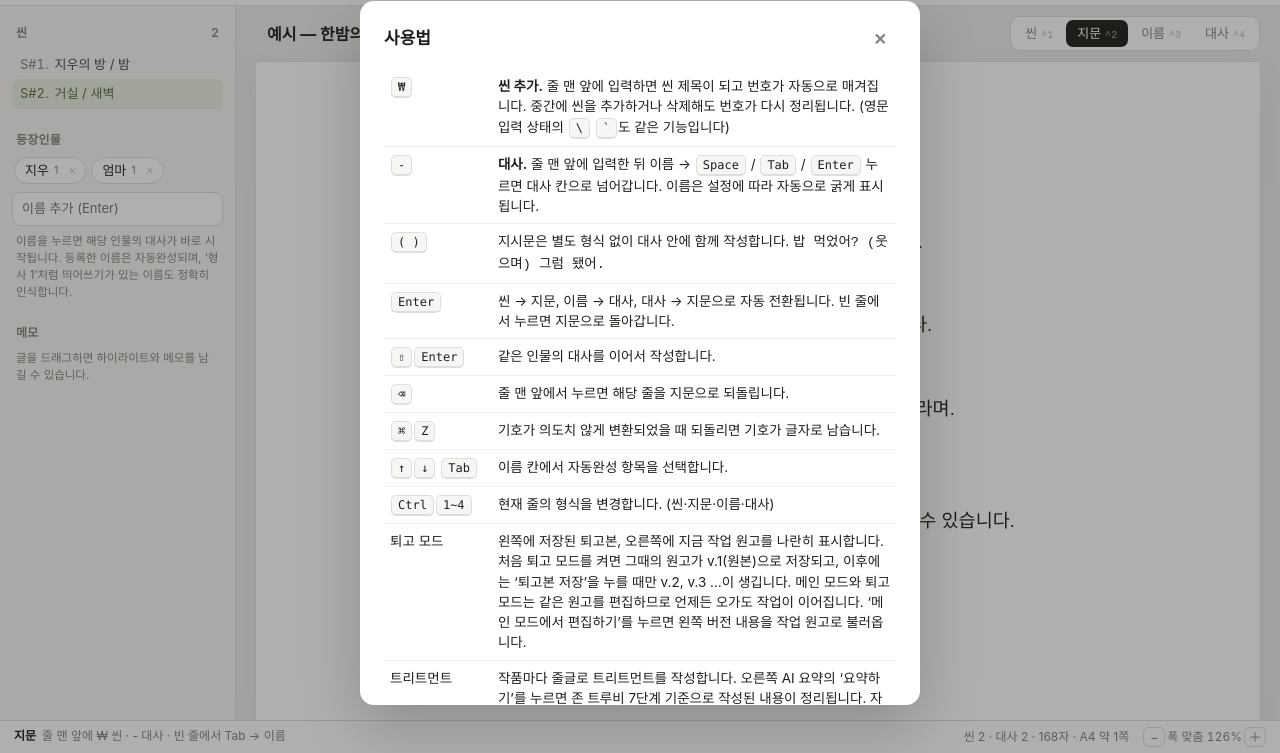
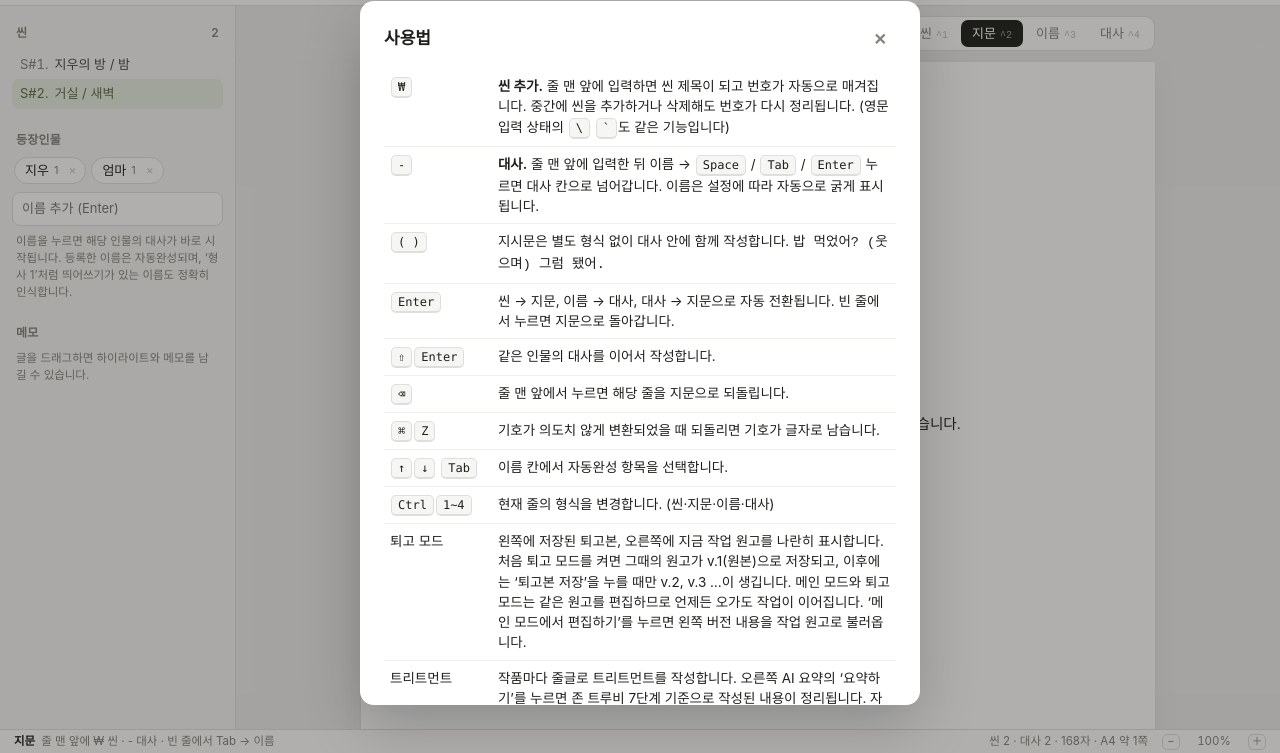
Before and after one commit to mysemm1124/Me.Scripter, a plain HTML site: page index.html in a window 1280 px wide. Shown: the part 47-800 px from the top of the page. Drawn offline with Linux system fonts and the light colour scheme.

Commit message:
Add files via upload

```diff
--- a/index.html
+++ b/index.html
@@ -128,12 +128,12 @@ aside section+section{margin-top:22px}
 .sugg .sh{font-size:11px;color:var(--sub);padding:4px 10px 2px;border-top:1px solid var(--line);margin-top:3px}
 
 /* status */
-.status{flex:none;display:flex;justify-content:space-between;gap:12px;padding:6px 14px;background:#fff;border-top:1px solid var(--line);font-size:12px;color:var(--sub)}
+.status{flex:none;display:flex;align-items:center;justify-content:space-between;gap:12px;padding:2px 14px;min-height:24px;background:#fff;border-top:1px solid var(--line);font-size:11.5px;line-height:1.4;color:var(--sub)}
 .status b{color:var(--ink);font-weight:600;margin-right:6px}
 #stats{white-space:nowrap}
 .sright{display:flex;align-items:center;gap:14px}
 .zoom{display:flex;align-items:center;gap:2px}
-.zoom button{border:1px solid var(--line);background:#fff;border-radius:6px;width:22px;height:20px;line-height:1;padding:0;color:var(--sub);font-size:13px}
+.zoom button{border:1px solid var(--line);background:#fff;border-radius:5px;width:18px;height:16px;line-height:1;padding:0;color:var(--sub);font-size:11px}
 .zoom button:hover{color:var(--ink);border-color:var(--accent)}
 .zoom span{min-width:64px;text-align:center;font-variant-numeric:tabular-nums;cursor:pointer}
 #measure{position:absolute;left:-99999px;top:0;width:16.6cm;visibility:hidden;pointer-events:none}
@@ -352,7 +352,7 @@ kbd.k{display:inline-block;font:12px/1 ui-monospace,Menlo,monospace;background:v
   </div>
 </div>
 
-<footer class="status"><span id="hint"></span><span class="sright"><span id="stats"></span><span class="zoom" title="종이 보기 배율 · 숫자를 누르면 폭 맞춤"><button id="zOut">−</button><span id="zVal">100%</span><button id="zIn">＋</button></span></span></footer>
+<footer class="status"><span id="hint"></span><span class="sright"><span id="stats"></span><span class="zoom" title="종이 보기 배율 · 숫자를 누르면 100% ↔ 폭 맞춤"><button id="zOut">−</button><span id="zVal">100%</span><button id="zIn">＋</button></span></span></footer>
 <div id="measure" class="sheet" aria-hidden="true"></div>
 <div class="sugg" id="sugg" hidden></div>
 <div class="toast" id="toast"></div>
@@ -493,7 +493,7 @@ const SCENE_FMTS=[{pre:'S#',suf:'.'},{pre:'S#',suf:''},{pre:'#',suf:'.'},{pre:''
 const FONTS={sans:'"Apple SD Gothic Neo","Malgun Gothic","Noto Sans KR",sans-serif',serif:'"AppleMyungjo","Nanum Myeongjo","NanumMyeongjo","Batang","Noto Serif KR",serif'};
 // 워드의 '1줄'은 맑은 고딕 기준 글자 크기의 약 1.2배 높이
 const WORD_LH=1.2;
-const DEF={dlgStyle:'center',cueBold:true,sceneBold:true,cueWidth:6,sceneFmt:0,sceneSep:'/',font:'sans',fontSize:11,sceneSize:11,fsUnit:'pt',lineHeight:1.5,lhUnit:'word',spaceSplit:true,cmpDiff:true,cmpSync:true,zoom:1,zoomFit:true,aiOn:true};
+const DEF={dlgStyle:'center',cueBold:true,sceneBold:true,cueWidth:6,sceneFmt:0,sceneSep:'/',font:'sans',fontSize:11,sceneSize:11,fsUnit:'pt',lineHeight:1.5,lhUnit:'word',spaceSplit:true,cmpDiff:true,cmpSync:true,zoom:1,zoomFit:false,aiOn:true};
 const GUEST_KEY='mescript-v1',LAST_UID='mescripter-last-uid',ukeyOf=uid=>'mescripter-u-'+uid;
 const esc=s=>String(s).replace(/[&<>"']/g,c=>({'&':'&amp;','<':'&lt;','>':'&gt;','"':'&quot;',"'":'&#39;'}[c]));
 const uid=()=>Math.random().toString(36).slice(2,10);
@@ -1710,7 +1710,8 @@ function setZoom(z){S.zoomFit=false;S.zoom=Math.round(Math.min(3,Math.max(.4,z))
 const curZ=()=>S.zoomFit===false?S.zoom||1:fitZ;
 $('#zIn').addEventListener('click',()=>setZoom(curZ()+.1));
 $('#zOut').addEventListener('click',()=>setZoom(curZ()-.1));
-$('#zVal').addEventListener('click',()=>{S.zoomFit=true;layoutZoom();metaDirty=true;scheduleSave()});
+// 숫자 누르기: 100% ↔ 폭 맞춤
+$('#zVal').addEventListener('click',()=>{if(S.zoomFit===false&&S.zoom===1)S.zoomFit=true;else{S.zoomFit=false;S.zoom=1}layoutZoom();metaDirty=true;scheduleSave()});
 {const ro=new ResizeObserver(()=>layoutZoom());[mainEl,scroller,origScroller,$('.treatMain')].forEach(el=>ro.observe(el))}
 
 /* ---------- init ---------- */
```
